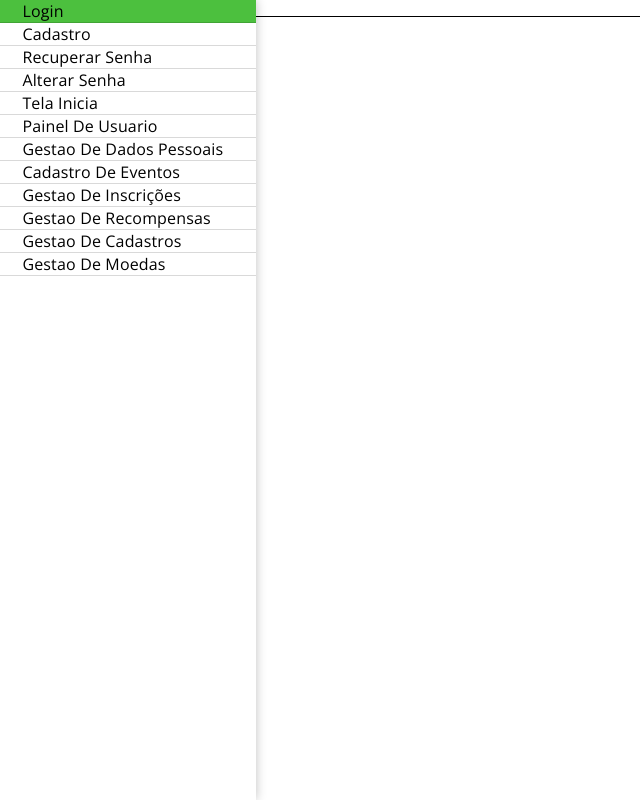
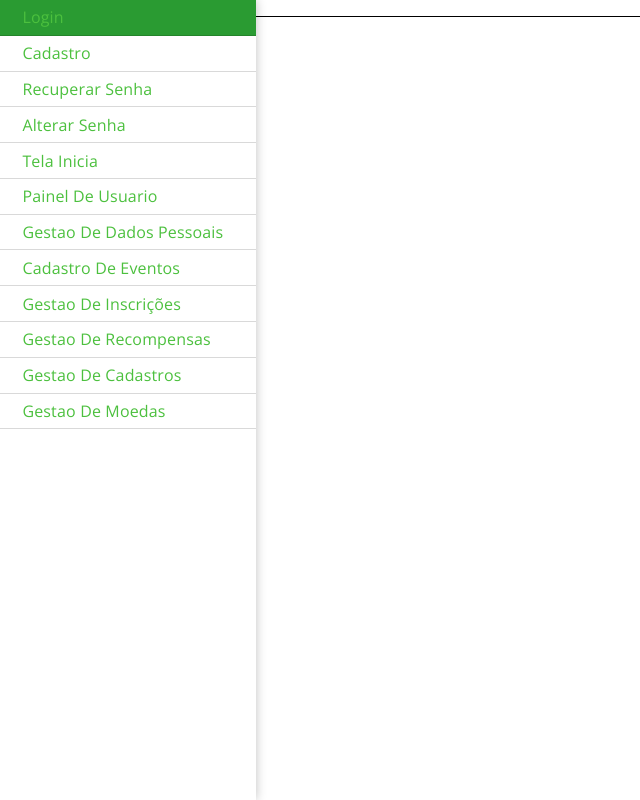
Before and after one commit to ifbianos/ifcoin-front-2, a React (Create React App) app: page / in a window 1280 px wide. Shown: the whole page, without its empty margins (0-640 px from the left). Built offline with nearby package versions, Linux system fonts and the light colour scheme.

Commit message:
complementos da side-bar

```diff
--- a/src/components/side-bar-item/side-bar-item.css
+++ b/src/components/side-bar-item/side-bar-item.css
@@ -2,17 +2,30 @@
     font-size: 1rem;
     letter-spacing: 0.01rem;
     text-transform: capitalize;
+
     border-bottom: 1px solid rgba(0, 0, 0, 0.15);
     width: 100%;
+
+    padding-bottom: 2.5%;
+    padding-top: 2.5%;
 }
 
 .side-bar-item a {
     text-decoration: none;
-    color: var(--dark-black);
+    color: var(--light-green);
+
     padding-left: 1.4rem;
 }
 
 .side-bar-item:hover{
-    background-color: var(--light-green);
+    /* color: var(--white); */
+    background-color: var(--medium-green);
     cursor: pointer;
 }
+
+@media(max-width: 375px){
+    .side-bar-item a {
+        font-size: 0.7rem;
+        padding-left: 0.3rem;
+    }
+}
--- a/src/components/side-bar/side-bar.css
+++ b/src/components/side-bar/side-bar.css
@@ -10,3 +10,9 @@
     height: 100%;
     box-shadow: 0px 0px 10px 0px rgba(0, 0, 0, 0.25);
 }
+
+@media(max-width: 375px){
+    .side-bar-container{
+        width: 40%;
+    }
+}
```
